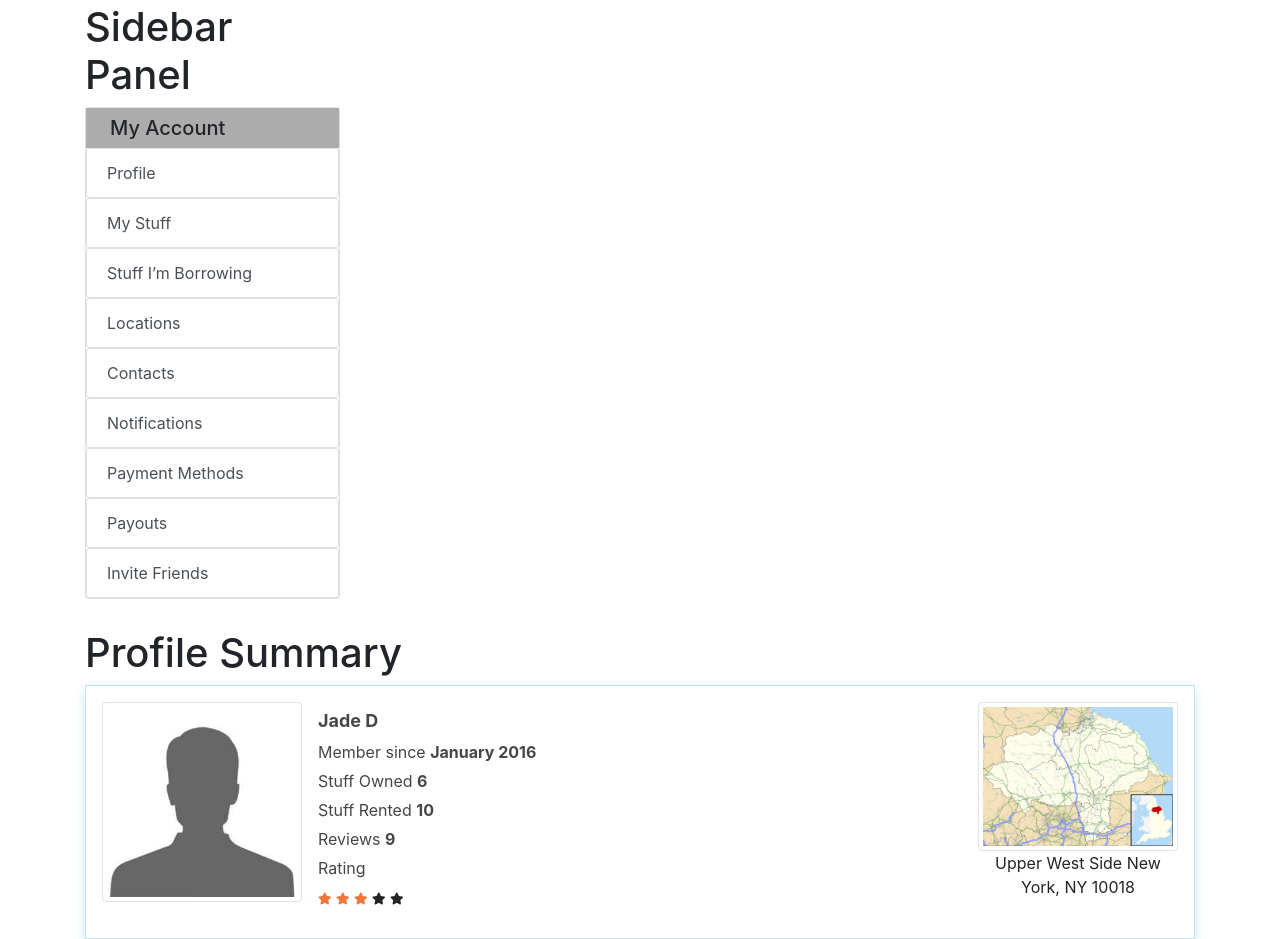
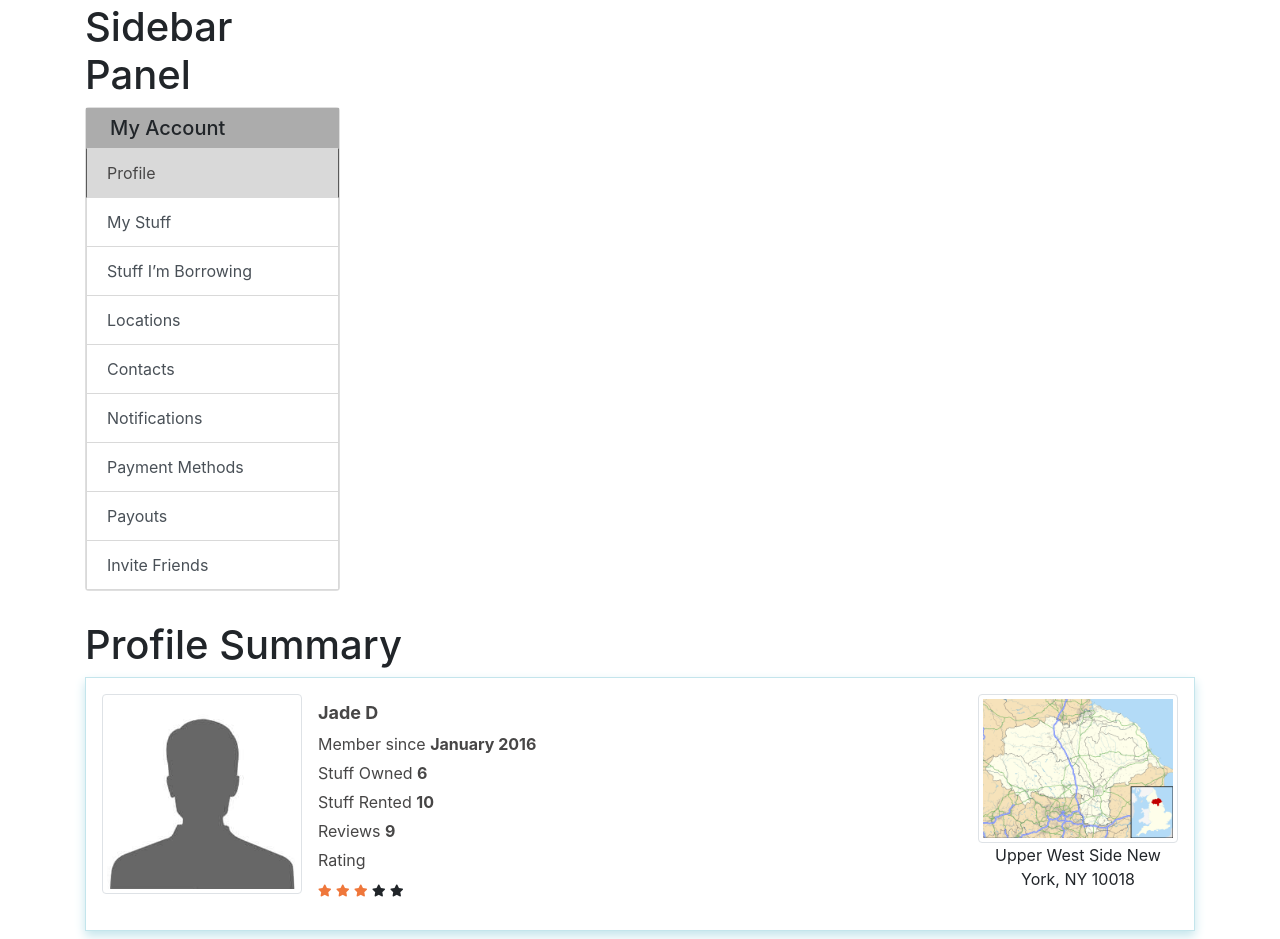
Before and after one commit to codaemon-shrikant/Stuff4HireTheme, a plain HTML site: page components.html in a window 1280 px wide. Shown: the part 4546-5485 px from the top of the page. Drawn offline with nearby package versions, Linux system fonts and the light colour scheme.

Commit message:
fixed all issues

```diff
--- a/assets/sass/data-model.scss
+++ b/assets/sass/data-model.scss
@@ -113,9 +113,9 @@
         right:0;
         top:0
     }
-    .modal-footer {
-    align-items: center;
-    padding: 1rem;
-    border-top: 1px solid #e9ecef;
+    .data-modal-footer {
+        align-items: center;
+        padding: 1rem;
+        border-top: 1px solid #e9ecef;
     }
 }
--- a/assets/sass/message-list.scss
+++ b/assets/sass/message-list.scss
@@ -1,5 +1,5 @@
 .message-list {
-			.table {
+			.message-list-table {
 
 							thead	th {
 										    font-size: 16px;
@@ -28,4 +28,7 @@
 						}
 
 		}
+		.message-list-tr {
+			background-color:$gray-very-light;
 		}
+}
--- /dev/null
+++ b/assets/sass/sidebar.scss
@@ -0,0 +1,25 @@
+.sidebar {
+	.sidebar-title {
+		background-color:$gray-light;
+	}
+	.sidebar-body {
+		.sidebar-ul {
+			.sidebar-li {
+				.sidebar-link {
+					border: 1px solid $gray-very-light;
+					border-radius: 0px;
+					border-bottom-right-radius: none;
+    				border-bottom-left-radius: none;
+					&:hover {
+						background-color:$sky-blue;
+					}
+					&.active {
+						background-color:$gray-very-light;
+						border-color:$gray-very-light $dark $gray-very-light $dark;
+						color:$gray-dark;
+					}
+				}
+			}
+		}
+	}
+}
--- a/assets/sass/stuff-borrowing-panel.scss
+++ b/assets/sass/stuff-borrowing-panel.scss
@@ -3,6 +3,7 @@
 	    box-shadow: 0px 5px 10px 0px $sky-blue;
 	    border: 1px solid $sky-blue;
 		.collapsible-card-header {
+			cursor:pointer;
 			@media #{$bootstrap-xs} {
 				display: block;
 
--- a/components.html
+++ b/components.html
@@ -20,6 +20,15 @@
     $(document).ready(function() {
         $('#list').click(function(event){event.preventDefault();$('#products .item').addClass('list-group-item');});
         $('#grid').click(function(event){event.preventDefault();$('#products .item').removeClass('list-group-item');$('#products .item').addClass('grid-group-item');});
+              $(".nav-tabs a").click(function(){
+        $(this).tab('show');
+        });
+        $('.nav-tabs a').on('shown.bs.tab', function(event){
+            var x = $(event.target).text();         // active tab
+            var y = $(event.relatedTarget).text();  // previous tab
+            $(".act span").text(x);
+            $(".prev span").text(y);
+        });
     });
     </script>
     <script type="text/javascript">
@@ -514,36 +523,36 @@
                     <h1>Sidebar Panel</h1>
                     <div class="card sidebar">
                         <div class="sidebar-title">
-                            <h5 class="px-4 py-2 mb-0 bg-gray-light">My Account</h5>
+                            <h5 class="px-4 py-2 mb-0">My Account</h5>
                         </div>
                         <div class="sidebar-body">
-                            <ul class="list-group sidebar-ul">
-                              <li class="list-group sidebar-li">
-                                <a href="#" class="list-group-item list-group-item-action sidebar-item">Profile</a>
+                            <ul class="list-group sidebar-ul nav nav-tabs">
+                                <li class="sidebar-li nav-item">
+                                  <a class="list-group-item list-group-item-action nav-link sidebar-link active" href="#profile-panel">Profile</a>
                                 </li>
-                              <li class="list-group sidebar-li">
-                                <a href="#" class="list-group-item list-group-item-action sidebar-item">My Stuff</a>
+                                <li class="nav-item sidebar-li">
+                                  <a class="list-group-item list-group-item-action nav-link sidebar-link" href="#mystuff-panel">My Stuff</a>
                                 </li>
-                              <li class="list-group">
-                                <a href="#" class="list-group-item list-group-item-action sidebar-item">Stuff I’m Borrowing</a>
+                                <li class="nav-item sidebar-li">
+                                  <a class="list-group-item list-group-item-action nav-link sidebar-link" href="#stuffiamborrowing-panel">Stuff I’m Borrowing</a>
                                 </li>
-                              <li class="list-group sidebar-li">
-                                <a href="#" class="list-group-item list-group-item-action sidebar-item">Locations</a>
+                                <li class="nav-item sidebar-li">
+                                  <a class="list-group-item list-group-item-action nav-link sidebar-link" href="#locations">Locations</a>
                                 </li>
-                              <li class="list-group sidebar-li">
-                                <a href="#" class="list-group-item list-group-item-action sidebar-item">Contacts</a>
+                                <li class="nav-item sidebar-li">
+                                  <a class="list-group-item list-group-item-action nav-link sidebar-link" href="#contacts">Contacts</a>
                                 </li>
-                              <li class="list-group sidebar-li">
-                                <a href="#" class="list-group-item list-group-item-action sidebar-item">Notifications</a>
+                                <li class="nav-item sidebar-li">
+                                  <a class="list-group-item list-group-item-action nav-link sidebar-link" href="#notifications">Notifications</a>
                                 </li>
-                              <li class="list-group sidebar-li">
-                                <a href="#" class="list-group-item list-group-item-action sidebar-item">Payment Methods</a>
+                                <li class="nav-item sidebar-li">
+                                  <a class="list-group-item list-group-item-action nav-link sidebar-link" href="#payment-methods">Payment Methods</a>
                                 </li>
-                              <li class="list-group sidebar-li">
-                                <a href="#" class="list-group-item list-group-item-action sidebar-item">Payouts</a>
+                                <li class="nav-item sidebar-li">
+                                  <a class="list-group-item list-group-item-action nav-link sidebar-link" href="#payouts">Payouts</a>
                                 </li>
-                              <li class="list-group sidebar-li">
-                                <a href="#" class="list-group-item list-group-item-action sidebar-item">Invite Friends</a>
+                                <li class="nav-item sidebar-li">
+                                  <a class="list-group-item list-group-item-action nav-link sidebar-link" href="#invite-friends">Invite Friends</a>
                                 </li>
                             </ul>
                         </div>
@@ -628,7 +637,7 @@
                 <div class="col-lg-12">
                         <h1>Stuff I am borrowing Collapsible panel</h1>
                         <div class="collapse-panel collapsible-card-panel px-3 py-2 mb-3">
-                            <div class="media bg-light collapsible-card-header" id="panelOne">
+                            <div class="media bg-light collapsible-card-header" data-toggle="collapse" data-target="#collapseOne" id="panelOne">
                                     <div class="media-right px-2 py-4">
                                         <i id="headingOne" class="fa fa-chevron-down pull-right" data-toggle="collapse" data-target="#collapseOne"></i>
                                         <img src="./assets/images/no-image.jpeg" alt="Generic placeholder image" class="img-thumbnail collapsible-card-header-avtar">
@@ -732,7 +741,7 @@
                                 </div>
                             </div>
                             <hr>
-                            <div class="media bg-light collapsible-card-header" id="panelTwo">
+                            <div class="media bg-light collapsible-card-header" id="panelTwo" data-toggle="collapse" data-target="#collapseTwo">
                                     <div class="media-right px-2 py-4">
                                         <i id="headingTwo" class="fa fa-chevron-down pull-right" data-toggle="collapse" data-target="#collapseTwo"></i>
                                         <img src="./assets/images/no-image.jpeg" alt="Generic placeholder image" class="img-thumbnail collapsible-card-header-avtar">
@@ -1073,7 +1082,7 @@
             <div class="row">
                 <div class="col-lg-12 col-md-12 col-sm-12 col-xs-12">
                     <h1>Message List</h1>
-                    <table class="table">
+                    <table class="table message-list-table">
                         <thead>
                             <tr>
                                 <th>User Name</th>
@@ -1091,7 +1100,7 @@
                                 <td class="message-list-description">
                                     <p class="message-list-info">Lorem ipsum dolor sit amet</p>Lorem ipsum dolor sit amet consectetur adipiscing elit </td>
                             </tr>
-                            <tr class="table-active">
+                            <tr class="table-active message-list-tr">
                                 <td class="message-list-user-avtar">
                                     <img class="pull-left img-circle nav-user-photo" width="50" src="https://encrypted-tbn0.gstatic.com/images?q=tbn:ANd9GcSxhcCYW4QDWMOjOuUTxOd50KcJvK-rop9qE9zRltSbVS_bO-cfWA" />
                                     <span class="message-list-user-name">John S </span>
@@ -1226,7 +1235,7 @@
                                 Lorem ipsum dolor sit amet consectetur adipiscing elit
                                 Lorem ipsum dolor sit amet consectetur adipiscing elit  </p>
                             </div>
-                            <footer class="modal-footer">
+                            <footer class="w3-container data-modal-footer">
                                 <p>Modal Footer</p>
                             </footer>
                         </div>
```
Also changed, not shown: assets/css/custom.css, 2 other files. Lines whose indentation alone changed are shown as unchanged.
